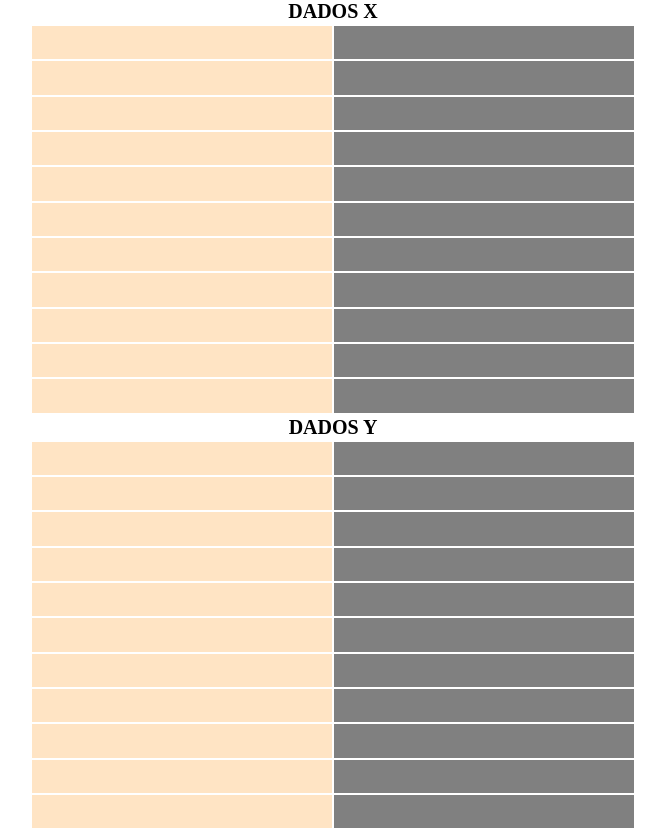
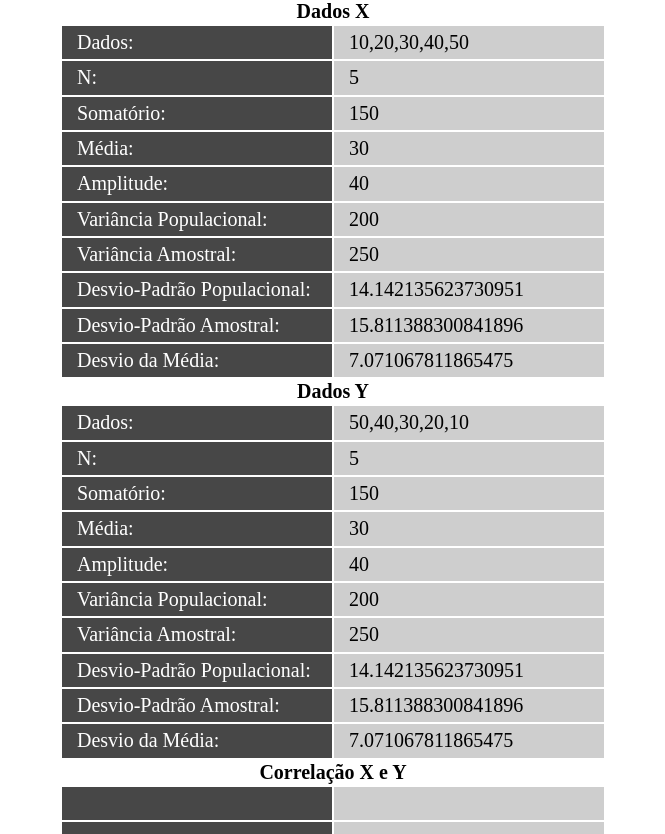
Before and after one commit to Leandro-Cardoso/Analise_Dados_JS, a plain HTML site: page index.html in a window 1280 px wide. Shown: the top 834 px of the page, without its empty margins (307-972 px from the left). Drawn offline with Linux system fonts and the light colour scheme.

Commit message:
Escritor de tabelas

```diff
--- a/analysis_data.js
+++ b/analysis_data.js
@@ -55,3 +55,4 @@ class Arrays{
 //------------------------------------------------TEST RESULTS
 var data_x = new Arrays([10, 20, 30, 40, 50])
 var data_y = new Arrays([50, 40, 30, 20, 10])
+var data_xy = 0 //CRIATE CORRELATION <----------
--- a/index.html
+++ b/index.html
@@ -11,5 +11,6 @@
     <section id="analysis_data"></section>
     <script src="table_generator.js"></script>
     <script src="analysis_data.js"></script>
+    <script src="table_writer.js"></script>
 </body>
 </html>
--- a/style.css
+++ b/style.css
@@ -6,9 +6,6 @@ body, section, table, td{
 }
 body{
     font: 15pt normal Arial;
-}
-p{
-    margin: 0px;
 }
 section{
     width: 100%;
@@ -21,16 +18,18 @@ table{
 }
 table caption{
     font-weight: bold;
-    text-transform: uppercase;
 }
 table tr td{
-    width: 300px;
+    width: 240px;
     height: 25pt;
     line-height: 25pt;
+    text-align: left;
+    padding: 0px 15px;
 }
 table tr td.class_1{
-    background-color: bisque;
+    background-color: rgb(71, 71, 71);
+    color: rgb(255, 255, 255);
 }
 table tr td.class_2{
-    background-color: rgb(128, 128, 128);
+    background-color: rgb(206, 206, 206);
 }
--- a/table_generator.js
+++ b/table_generator.js
@@ -19,6 +19,7 @@ function table_generator(position_id, tab_title, tab_id, tab_lines, tab_coluns){
         }
     }
 }
-//------------------------------------------------GENERATE TABLE
-table_generator('analysis_data', 'Dados X', 'dados_x', 11, 2)
-table_generator('analysis_data', 'Dados Y', 'dados_y', 11, 2)
+//------------------------------------------------DRAW TABLE
+table_generator('analysis_data', 'Dados X', 'data_x', 10, 2)
+table_generator('analysis_data', 'Dados Y', 'data_y', 10, 2)
+table_generator('analysis_data', 'Correlação X e Y', 'data_xy', 10, 2)
--- /dev/null
+++ b/table_writer.js
@@ -0,0 +1,29 @@
+//------------------------------------------------TABLE WRITER
+function table_writer(tab_id, data){
+    document.getElementById(tab_id + '_line_1_colun_1').innerHTML = 'Dados:'
+    document.getElementById(tab_id + '_line_1_colun_2').innerHTML = data.data
+    document.getElementById(tab_id + '_line_2_colun_1').innerHTML = 'N:'
+    document.getElementById(tab_id + '_line_2_colun_2').innerHTML = data.n
+    document.getElementById(tab_id + '_line_3_colun_1').innerHTML = 'Somatório:'
+    document.getElementById(tab_id + '_line_3_colun_2').innerHTML = data.sum()
+    document.getElementById(tab_id + '_line_4_colun_1').innerHTML = 'Média:'
+    document.getElementById(tab_id + '_line_4_colun_2').innerHTML = data.mean()
+    document.getElementById(tab_id + '_line_5_colun_1').innerHTML = 'Amplitude:'
+    document.getElementById(tab_id + '_line_5_colun_2').innerHTML = data.amplitude()
+    document.getElementById(tab_id + '_line_6_colun_1').innerHTML = 'Variância Populacional:'
+    document.getElementById(tab_id + '_line_6_colun_2').innerHTML = data.variance_p()
+    document.getElementById(tab_id + '_line_7_colun_1').innerHTML = 'Variância Amostral:'
+    document.getElementById(tab_id + '_line_7_colun_2').innerHTML = data.variance_a()
+    document.getElementById(tab_id + '_line_8_colun_1').innerHTML = 'Desvio-Padrão Populacional:'
+    document.getElementById(tab_id + '_line_8_colun_2').innerHTML = data.standard_deviation_p()
+    document.getElementById(tab_id + '_line_9_colun_1').innerHTML = 'Desvio-Padrão Amostral:'
+    document.getElementById(tab_id + '_line_9_colun_2').innerHTML = data.standard_deviation_a()
+    document.getElementById(tab_id + '_line_10_colun_1').innerHTML = 'Desvio da Média:'
+    document.getElementById(tab_id + '_line_10_colun_2').innerHTML = data.average_deviation()
+}
+//------------------------------------------------TABLE COVARIANCE WRITER
+
+//------------------------------------------------WRITE TABLE
+table_writer('data_x', data_x)
+table_writer('data_y', data_y)
+//CRIATE TABLE CORRELATION WRITER <----------
```
